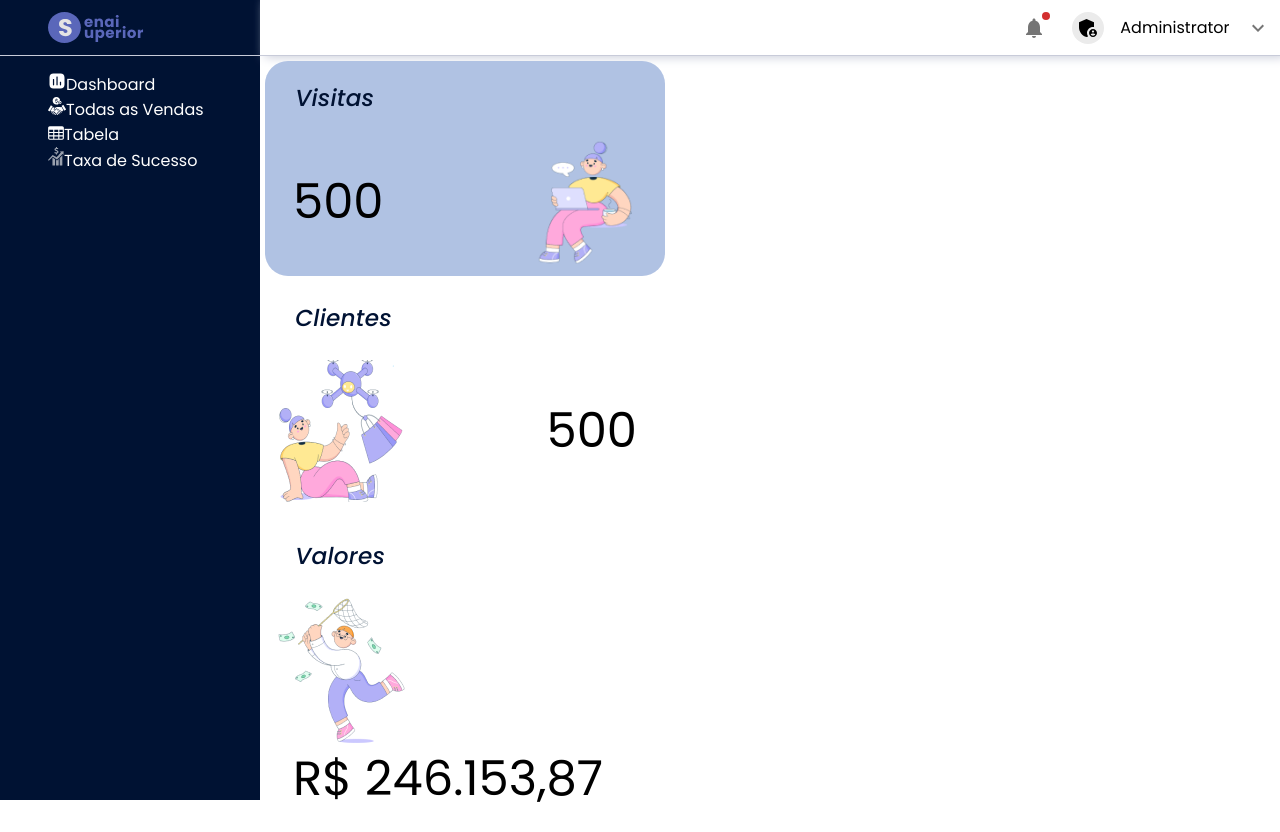
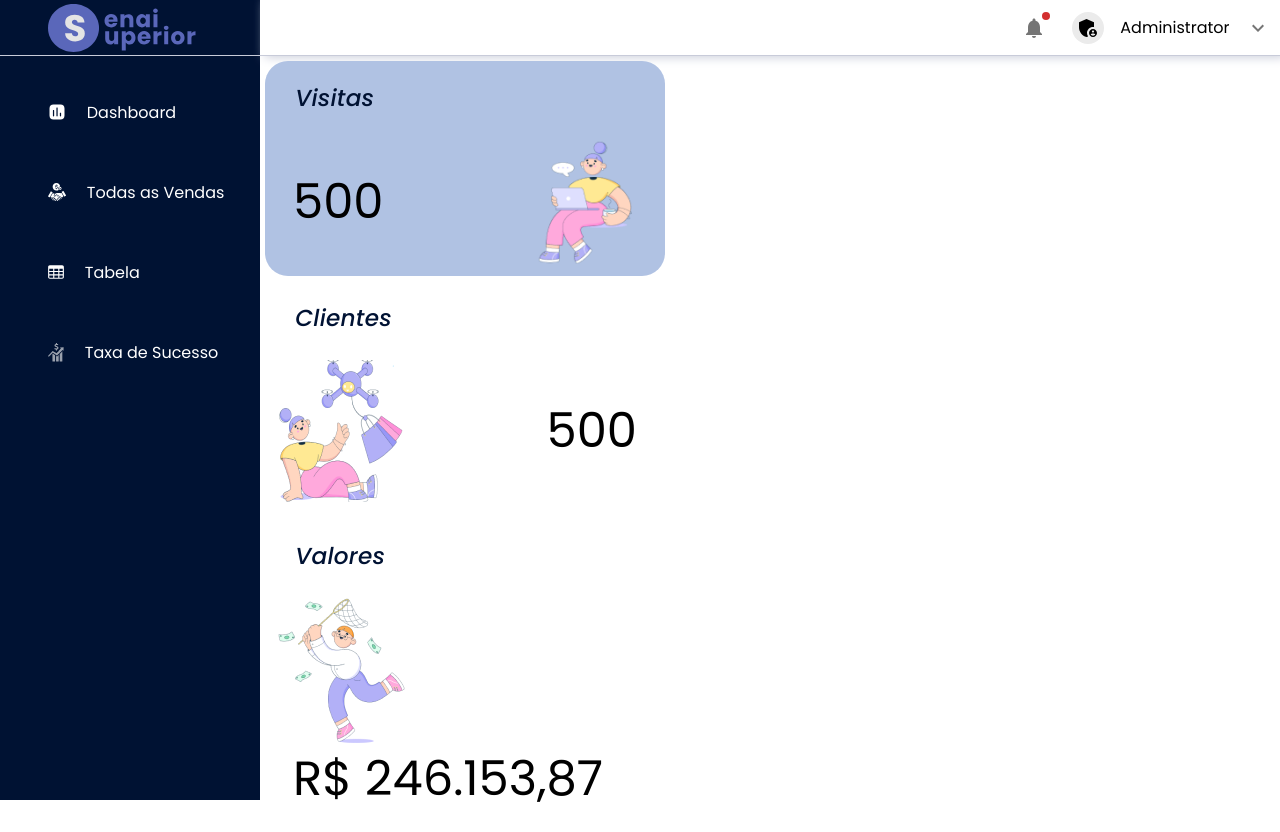
Before and after one commit to Senai-Dev-ops/Front, a React app: page / in a window 1280 px wide. Built offline with nearby package versions, Linux system fonts and the light colour scheme.

Commit message:
NavSide ok

```diff
--- a/src/components/NavSide/index.js
+++ b/src/components/NavSide/index.js
@@ -15,28 +15,24 @@ const Side = () => {
 
 
       <div className="menu">
+
         <div className="area">
-            <div className="image">
           <img src={chart} alt=""></img>
-            </div>
           <div className="descript">Dashboard</div>
         </div>
+
         <div className="area">
-            <div className="image">
           <img src={todasvendas} alt=""></img>
-            </div>
           <div className="descript">Todas as Vendas</div>
         </div>
+
         <div className="area">
-            <div className="image">
           <img src={tabela} alt=""></img>
-            </div>
           <div className="descript">Tabela</div>
         </div>
+
         <div className="area">
-            <div className="image">
           <img src={txsucess} alt=""></img>
-            </div>
           <div className="descript">Taxa de Sucesso</div>
         </div>
       </div>
--- a/src/components/NavSide/style.css
+++ b/src/components/NavSide/style.css
@@ -24,18 +24,38 @@
   flex-direction: row;
   padding-left: 3em;
   align-items: center;
-
   color: #fff;
+  height: 10vh;
 
 
 }
 
+.area img {
+  margin-right: 0.30em;
+}
+
+.descript{
+  width: 11em;
+  padding-left: 1em;
+  display: flex;
+  justify-content:flex-start;
+  height: 3em;
+  align-items: center;
+
+}
+
 .descript:hover{
-    background-color: #6d76b1;
+    background-color: #2d356e;
     cursor: pointer;
-    border-radius: 1em;
+    border-radius: 10px;
+
 }
 .menu{
   display: flex;
   flex-direction: column;
 }
+
+
+.logo img{
+  height: 3em;
+}
```
Lines whose indentation alone changed are shown as unchanged.
